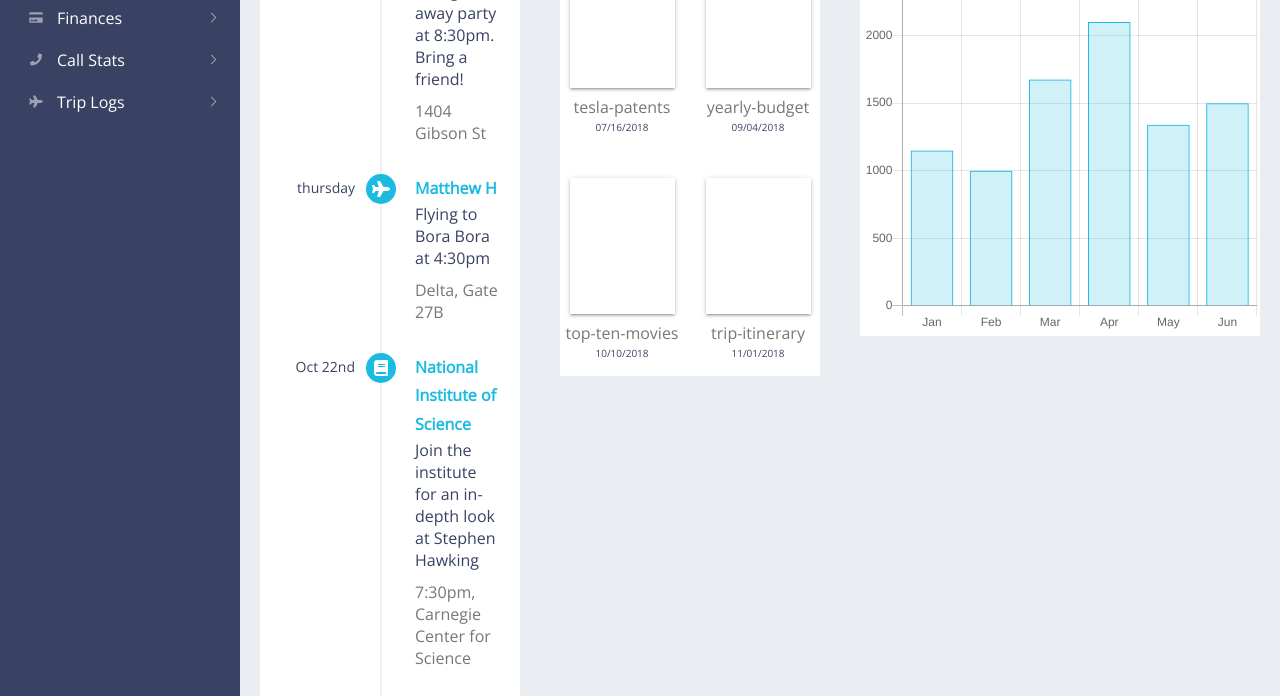
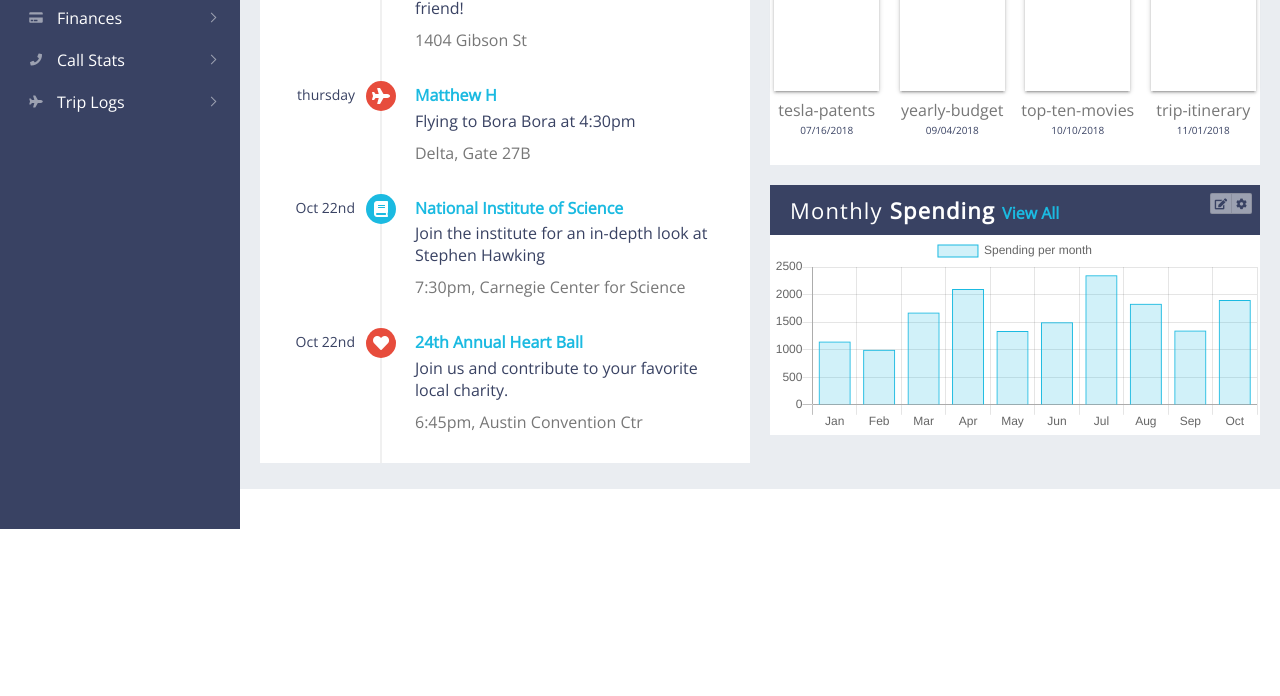
Before and after one commit to trooperandz/css-grid-dashboard, a website: page test.html in a window 1280 px wide. Shown: the part 677-1373 px from the top of the page. After the commit the page ends 1206 px from the top, so only its background shows below. Drawn offline with nearby package versions, Linux system fonts and the light colour scheme.

Commit message:
Update chart height, even icon bg, main cards layout flow

```diff
--- a/js/scripts.js
+++ b/js/scripts.js
@@ -44,13 +44,16 @@ function setSidenavListeners() {
 function renderChart() {
   const ctx = document.getElementById('chart-finance').getContext('2d');
 
+  // Set fixed height for chart
+  ctx.canvas.parentNode.style.height = '200px';
+
   const financeChart = new Chart(ctx, {
       type: 'bar',
       data: {
-          labels: ["Jan", "Feb", "Mar", "Apr", "May", "Jun"],
+          labels: ['Jan', 'Feb', 'Mar', 'Apr', 'May', 'Jun', 'Jul', 'Aug', 'Sep', 'Oct'],
           datasets: [{
               label: 'Spending per month',
-              data: [1150, 1000, 1675, 2100, 1340, 1500],
+              data: [1150, 1000, 1675, 2100, 1340, 1500, 2350, 1835, 1350, 1900],
               backgroundColor: [
                   'rgba(27,186,225,0.2)',
                   'rgba(27,186,225,0.2)',
@@ -58,12 +61,10 @@ function renderChart() {
                   'rgba(27,186,225,0.2)',
                   'rgba(27,186,225,0.2)',
                   'rgba(27,186,225,0.2)',
-                  // 'rgba(75, 192, 192, 0.2)',
-                  // 'rgba(75, 192, 192, 0.2)',
-                  // 'rgba(75, 192, 192, 0.2)',
-                  // 'rgba(75, 192, 192, 0.2)',
-                  // 'rgba(75, 192, 192, 0.2)',
-                  // 'rgba(75, 192, 192, 0.2)',
+                  'rgba(27,186,225,0.2)',
+                  'rgba(27,186,225,0.2)',
+                  'rgba(27,186,225,0.2)',
+                  'rgba(27,186,225,0.2)',
               ],
               borderColor: [
                   'rgba(27,186,225)',
@@ -72,12 +73,10 @@ function renderChart() {
                   'rgba(27,186,225)',
                   'rgba(27,186,225)',
                   'rgba(27,186,225)',
-                  // 'rgba(75, 192, 192, 1)',
-                  // 'rgba(75, 192, 192, 1)',
-                  // 'rgba(75, 192, 192, 1)',
-                  // 'rgba(75, 192, 192, 1)',
-                  // 'rgba(75, 192, 192, 1)',
-                  // 'rgba(75, 192, 192, 1)',
+                  'rgba(27,186,225)',
+                  'rgba(27,186,225)',
+                  'rgba(27,186,225)',
+                  'rgba(27,186,225)',
               ],
               borderWidth: 1
           }]
@@ -89,7 +88,8 @@ function renderChart() {
                       beginAtZero:true
                   }
               }]
-          }
+          },
+          maintainAspectRatio: false,
       }
   });
 }
--- a/sass/components/_test.scss
+++ b/sass/components/_test.scss
@@ -332,7 +332,10 @@ a {
   color: $color-fiord;
 
   &__cards {
-    display: flex;
+    display: block;
+    column-count: 2;
+    column-gap: 20px;
+    margin: 20px;
   }
 }
 
@@ -345,6 +348,7 @@ a {
   background-size: cover;
   background-image: url("https://s3-us-west-2.amazonaws.com/s.cdpn.io/1609106/lake-shadow-water.jpg");
   background-image: url("../../img/lake-shadow-water.jpg");
+  margin-bottom: 20px;
 
   &__intro-wrapper {
     display: flex;
@@ -398,7 +402,7 @@ a {
   grid-template-columns: repeat(auto-fit, minmax(265px, 1fr));
   grid-auto-rows: 94px;
   grid-gap: 30px;
-  padding: 20px;
+  margin: 20px;
 }
 
 .overviewCard {
@@ -465,8 +469,9 @@ a {
   display: flex;
   flex-direction: column;
   flex: 1;
-  padding: 20px;
-  padding: 5px 20px 20px;
+  background-color: #fff;
+  margin-bottom: 20px;
+  -webkit-column-break-inside: avoid;
 
   &__header {
     display: flex;
@@ -557,6 +562,12 @@ a {
     color: $color-white;
     background-color: $color-java;
     z-index: 1;
+  }
+
+  &__row:nth-child(even) {
+    .card__icon {
+      background-color: $color-cinnabar;
+    }
   }
 
   &__time {
@@ -652,7 +663,7 @@ a {
   display: flex;
   align-items: center;
   justify-content: center;
-  margin: 15px 0;
+  margin: 15px 0 0;
   flex-direction: column;
 
   &__img {
@@ -674,10 +685,10 @@ a {
 }
 
 .chart-wrapper {
-  display: flex;
-  flex-direction: column;
-  flex: 1;
-  margin: 5px 20px 20px;
+  // display: flex;
+  // flex-direction: column;
+  // flex: 1;
+  // margin: 5px 20px 20px;
   background-color: $color-white;
   height: max-content;
 }
--- a/test.html
+++ b/test.html
@@ -266,6 +266,7 @@
                 <div class="settings__block"><i class="fas fa-cog"></i></div>
               </div>
             </div>
+            <div class="card">
               <div class="documents">
                 <div class="document">
                   <div class="document__img"></div>
@@ -289,9 +290,10 @@
                 </div>
               </div>
             </div>
-          <div class="chart-wrapper">
+          </div>
+          <div class="card">
             <div class="card__header">
-              <div class="card__header-title text-light">Recent <strong>Documents</strong>
+              <div class="card__header-title text-light">Monthly <strong>Spending</strong>
                 <a href="#" class="card__header-link text-bold">View All</a>
               </div>
               <div class="settings">
@@ -300,7 +302,7 @@
               </div>
             </div>
             <div>
-              <canvas id="chart-finance" width="400" height="400"></canvas>
+              <canvas id="chart-finance" height=""></canvas>
             </div>
           </div>
         </div> <!-- /.main-cards -->
```
Also changed, not shown: css/main.css. Lines whose indentation alone changed are shown as unchanged.
